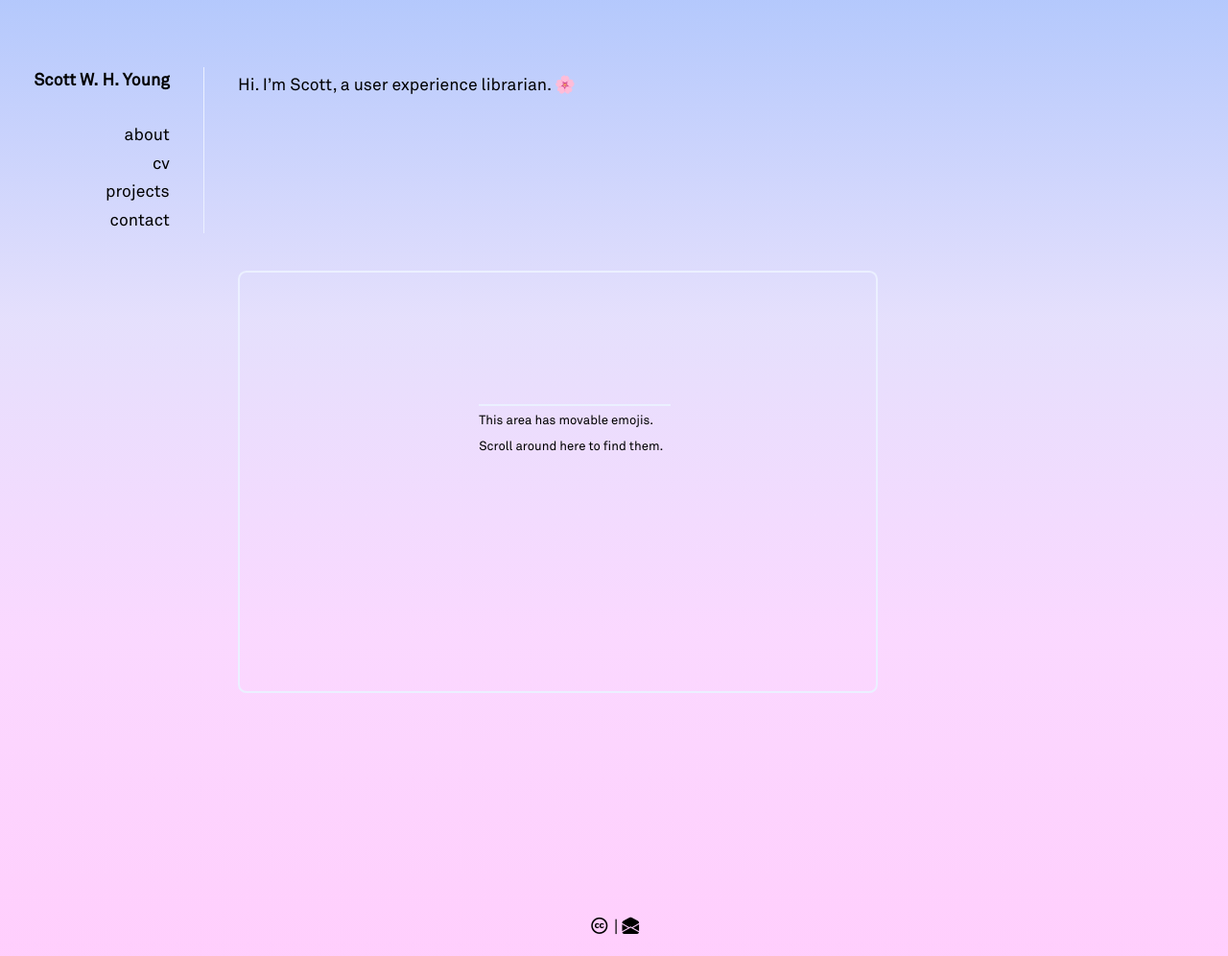
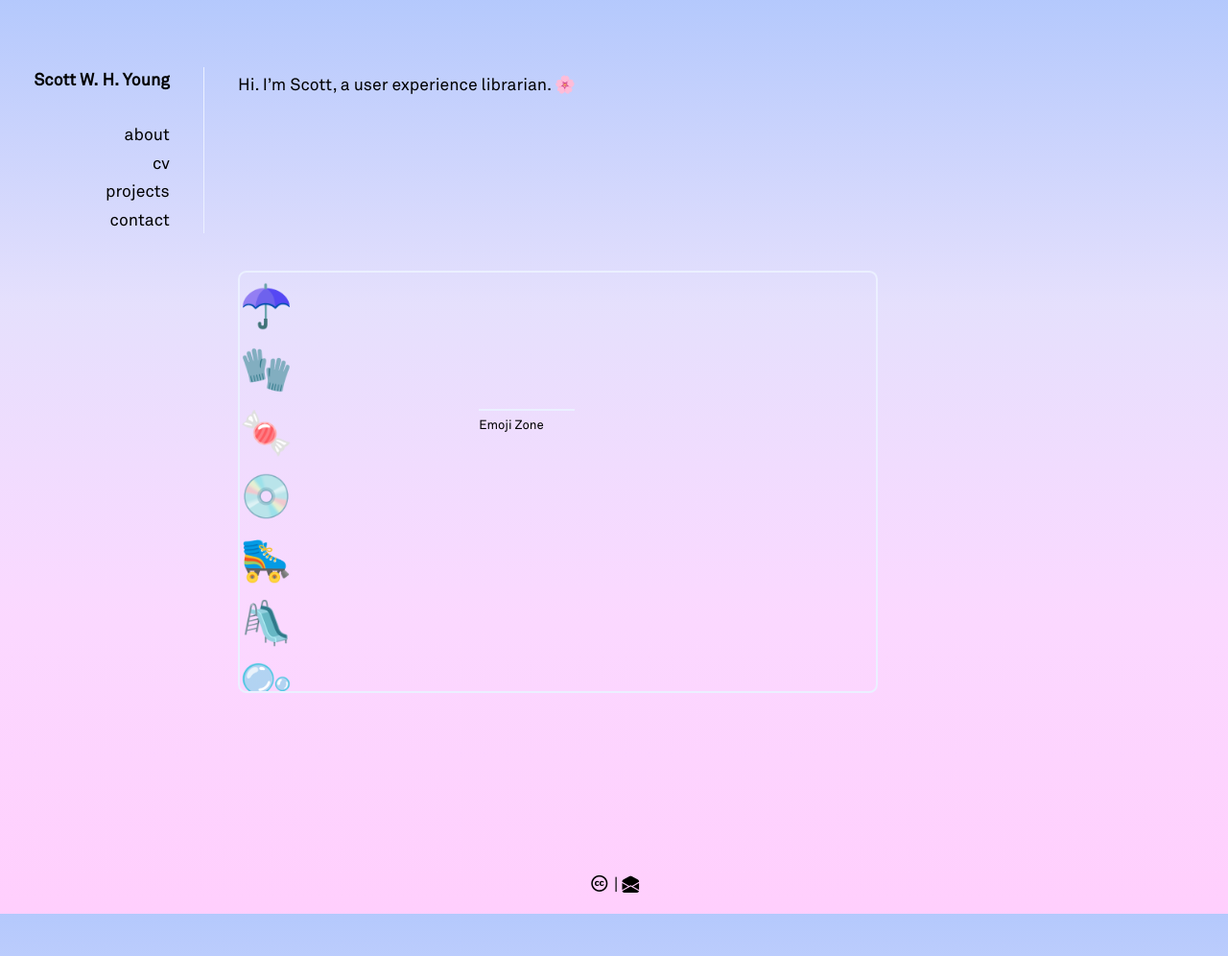
Before and after one commit to swyoung/swyoung.github.io, a Jekyll site: the page built from index.md, in a window 1280 px wide. Shown: the whole page at 96% size. Built offline with Jekyll 4.4.1, drawn with Linux system fonts in a browser that asks for light colours; nearby versions of some CDN libraries; a style sheet for code colours, icons or effects is not loaded; after the commit the page ends 952 px from its top, so only the background shows below that.

Commit message:
Update index.md
update emojis from can-move to can-spin

```diff
--- a/index.md
+++ b/index.md
@@ -6,9 +6,14 @@ canonical_url: 'https://www.scottwhyoung.info'
 Hi. I’m Scott, a user experience librarian. <span class="emoji-spin">🌸</span>
  <br>
  <div class="emoji-zone">
-
+  <div id="umbrella" can-spin aria-label="spin the umbrella" style="font-size:40px">☂️</div>
+<div id="gloves" can-spin aria-label="spin the glove" style="font-size:40px">🧤</div>
+<div id="candy" can-spin aria-label="spin the candy" style="font-size:40px">🍬</div>
+<div id="cd" can-spin aria-label="spin the cd" style="font-size:40px">💿</div>
+<div id="skate" can-spin aria-label="spin the skate" style="font-size:40px">🛼</div>
+<div id="slide" can-spin aria-label="spin the slide" style="font-size:40px">🛝</div>
+<div id="bubbles" can-grow aria-label="grow the bubbles" style="font-size:40px">🫧</div>
  </div>
- <!-- <div can-duplicate="bubbles" style="position:absolute; padding: .25em;font-size: 75%;background: linear-gradient(180deg, rgba(176, 198, 252, 0.95), rgba(228, 222, 252, 0.95), rgba(250, 214, 255, 0.95));height: 200px;width: 100px;">More bubbles</div> -->
-<div style="border-top:2px solid hsla(223,100%,96%,80);margin:1em;width:30%;position:relative;left:35%;bottom:50%">
-<span style="font-size:75%">This area has movable emojis. Scroll around here to find them.</span>
+<div style="border-top:2px solid hsla(223,100%,96%,80);margin:1em;width:15%;position:relative;left:35%;bottom:50%">
+<span style="font-size:75%">Emoji Zone</span>
 </div>
```
